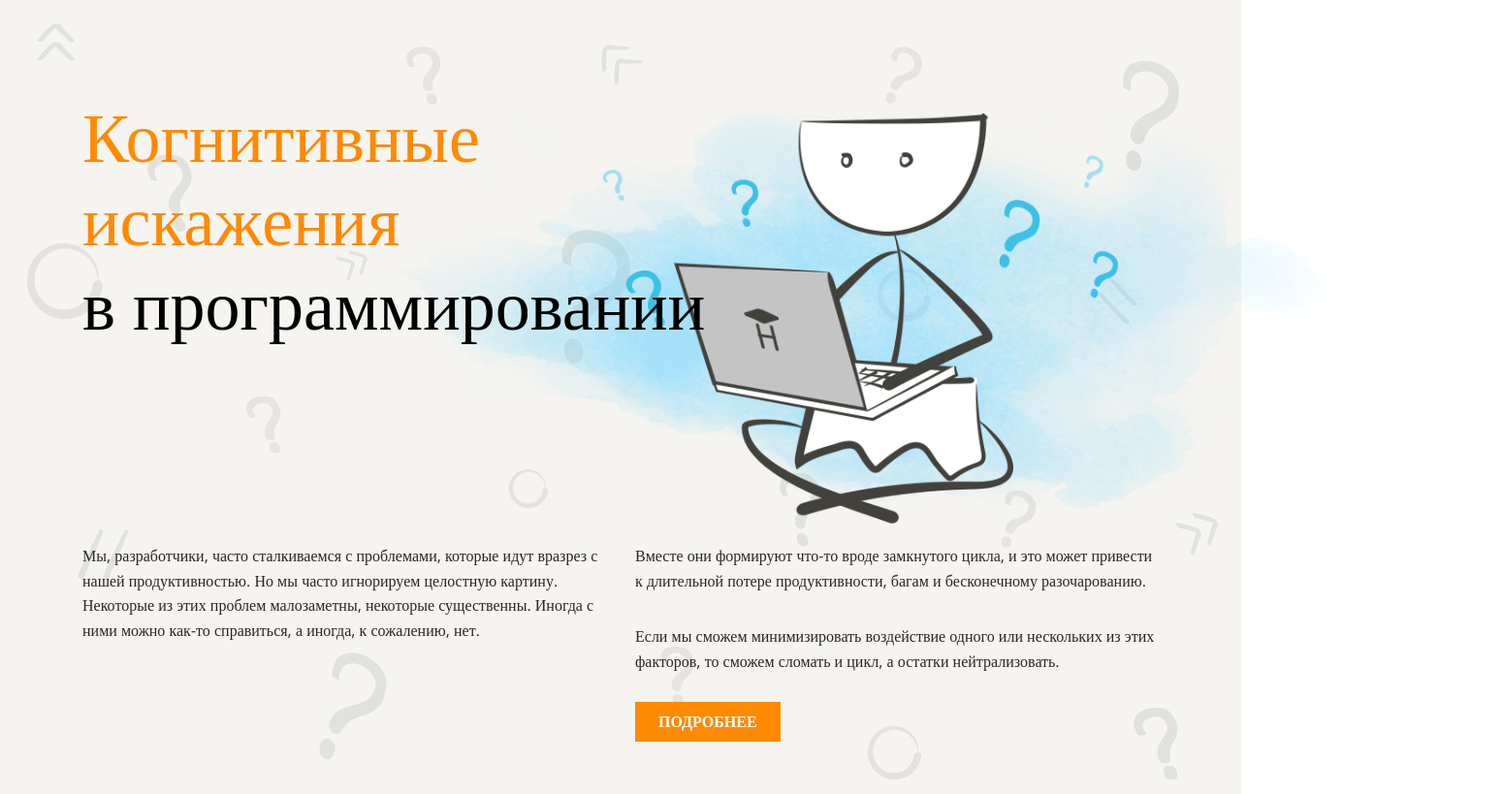
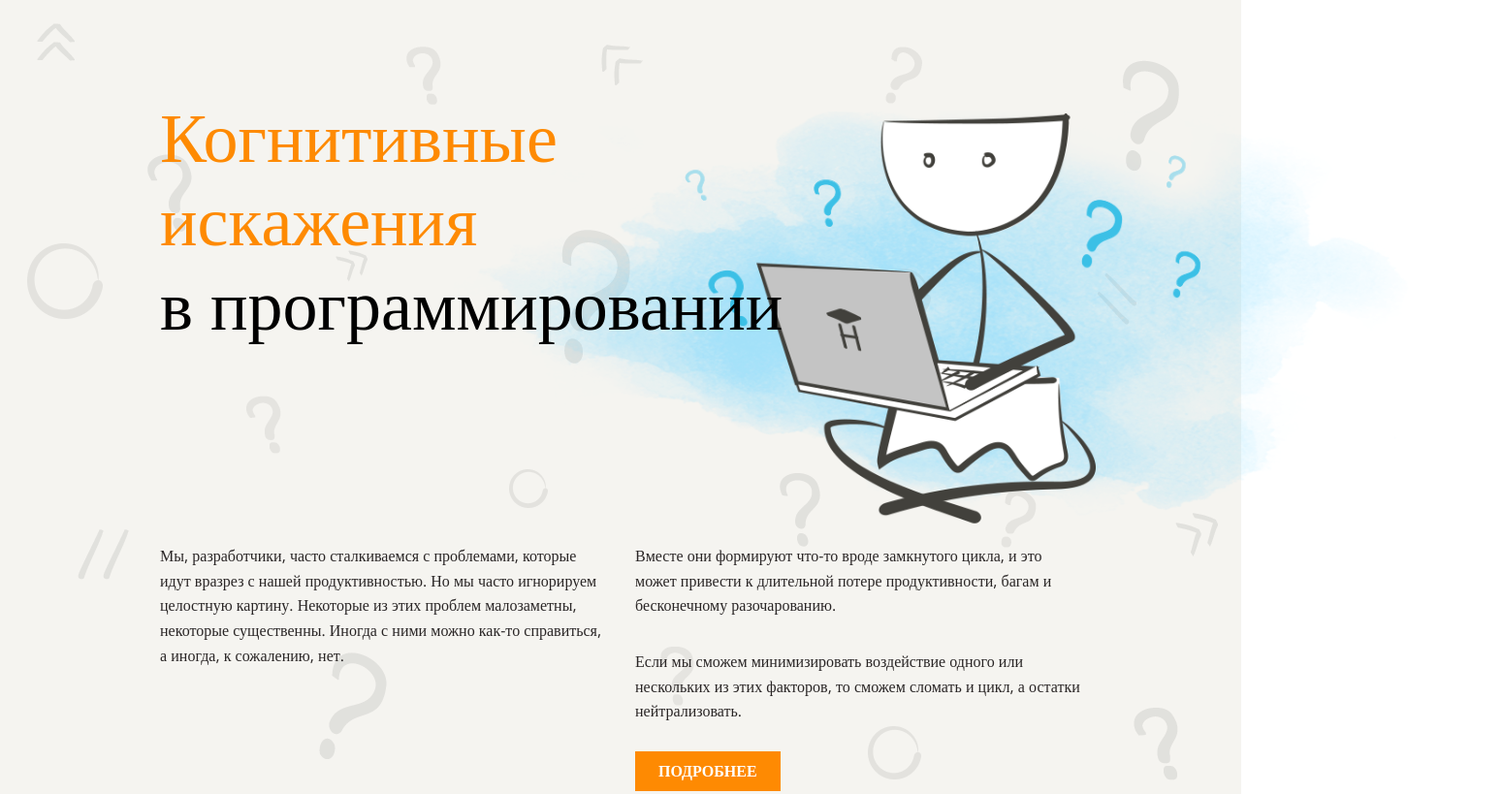
Before and after one commit to Emilya-02/layout-designer-project-lvl1, a plain HTML site: page src/index.html in a window 1280 px wide. Shown: the top 819 px of the page at 97% size, 1550 px wide, since content can reach past the window. Drawn offline with nearby package versions, Linux system fonts and the light colour scheme; a web font is replaced by a local one.

Commit message:
body padding

```diff
--- a/src/style.css
+++ b/src/style.css
@@ -44,7 +44,7 @@ body {
   max-width: 1110px;
   align-items: center;
   margin: 0 auto 0 auto;
-  padding: 100px 0 100px 0;
+  padding: 100px 165px 100px 165px;
 }
 
 .color__orange {
```
